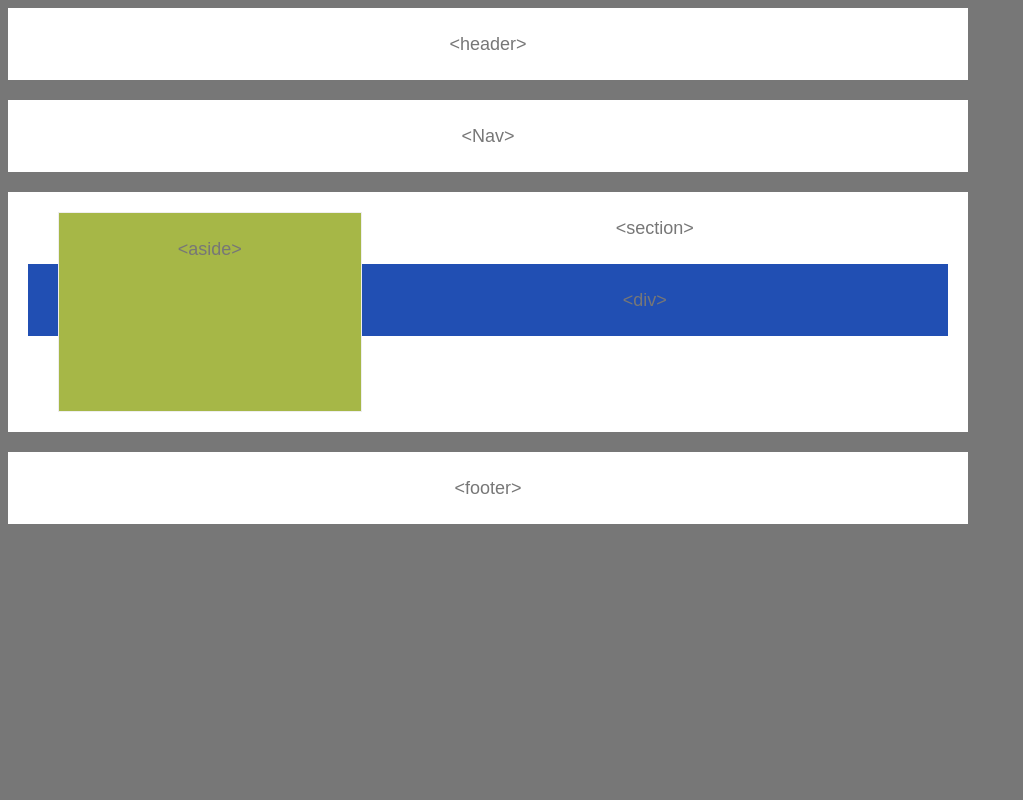
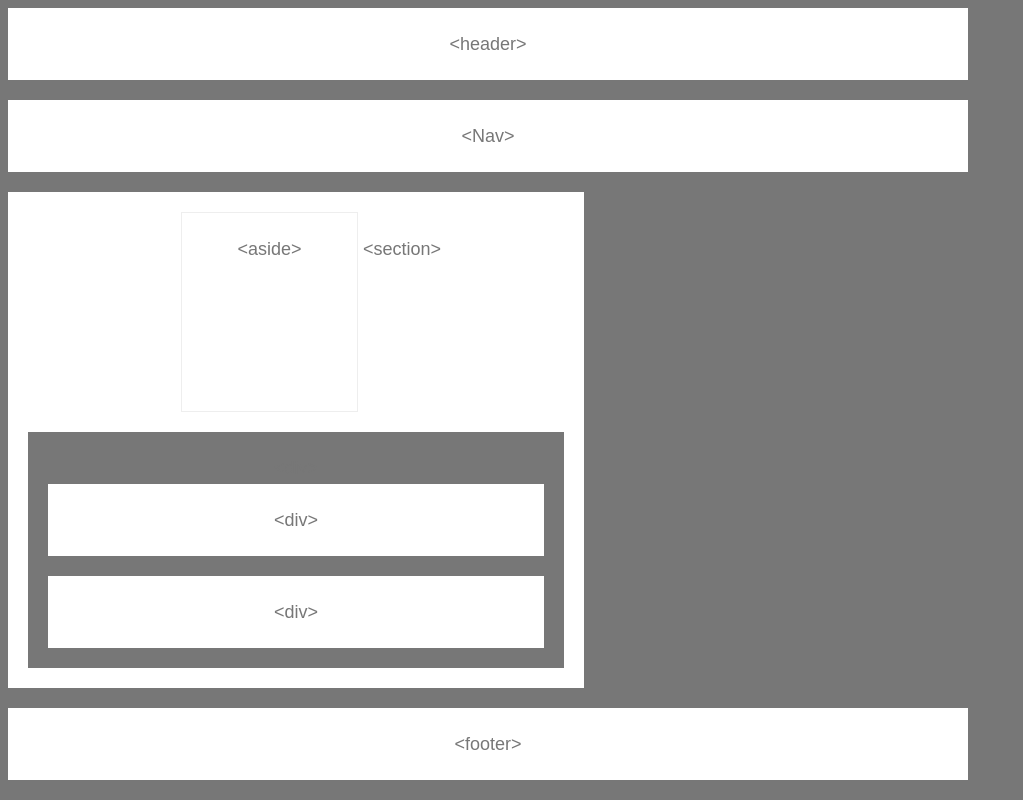
Before and after one commit to philpinto/HW-Wireframe, a plain HTML site: page index.html in a window 1280 px wide. Shown: the whole page, without its empty margins (0-1023 px from the left). Drawn offline with Linux system fonts and the light colour scheme.

Commit message:
progress

```diff
--- a/index.html
+++ b/index.html
@@ -24,7 +24,14 @@
     &lt;section&gt;
     <div id="division">
       &lt;div&gt;
+      <div id="division1">
+            &lt;div&gt;
+          </div>
+          <div id="division2">
+                &lt;div&gt;
+              </div>
     </div>
+
   </section>
 
   <footer>
--- a/style.css
+++ b/style.css
@@ -23,6 +23,7 @@
 
   section {
     padding: 20px;
+    width: 50px;
     margin-bottom: 20px;
     background: #FFA500;
   }
@@ -49,7 +50,7 @@
   }
 
   #full {
-    width: 100%;
+    width: 60%;
     overflow: auto;
     clear: both;
     color: #777;
@@ -59,17 +60,29 @@
   #division {
     padding: 20px;
     margin-top: 20px;
-    background: #214fb3;
+    background: #777;
+  }
+
+  #division1 {
+    padding: 20px;
+    margin-top: 0px;
+    background: white;
+  }
+
+  #division2 {
+    padding: 20px;
+    margin-top: 20px;
+    background: white;
   }
 
   aside {
-    float: left;
+    display: inline-block;
     width: 33%;
     height: 200px;
     padding: 20px;
     margin-left: 30px;
     text-decoration-color: white;
-    background: #a6b747;
+    background: white;
     border: 1px solid #eee;
   }
 
```
